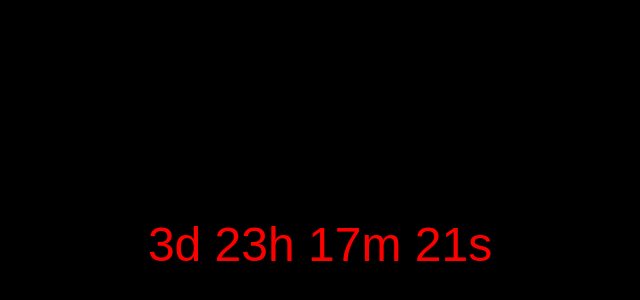
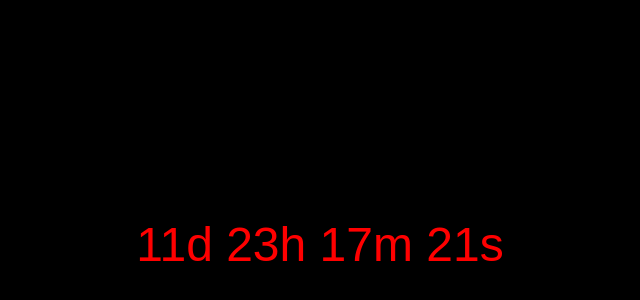
Before and after one commit to GBurn19/DEADEND, a plain HTML site: page index.html in a window 1280 px wide. Shown: the part 156-456 px from the top of the page, without its empty margins (320-960 px from the left). Drawn offline with Linux system fonts and the light colour scheme.

Commit message:
index.html

```diff
--- a/index.html
+++ b/index.html
@@ -3,7 +3,7 @@
 <head>
     <meta charset="UTF-8">
     <meta name="viewport" content="width=device-width, initial-scale=1.0">
-    <title>Countdown to January 23, 2025</title>
+    <title>Countdown to January 31, 2025</title>
     <style>
         body {
             margin: 0;
@@ -40,7 +40,7 @@
 
     <script>
         function updateCountdown() {
-            const targetDate = new Date("January 23, 2025 00:00:00");
+            const targetDate = new Date("January 31, 2025 00:00:00");
             const currentDate = new Date();
             const timeDifference = targetDate - currentDate;
 
```
